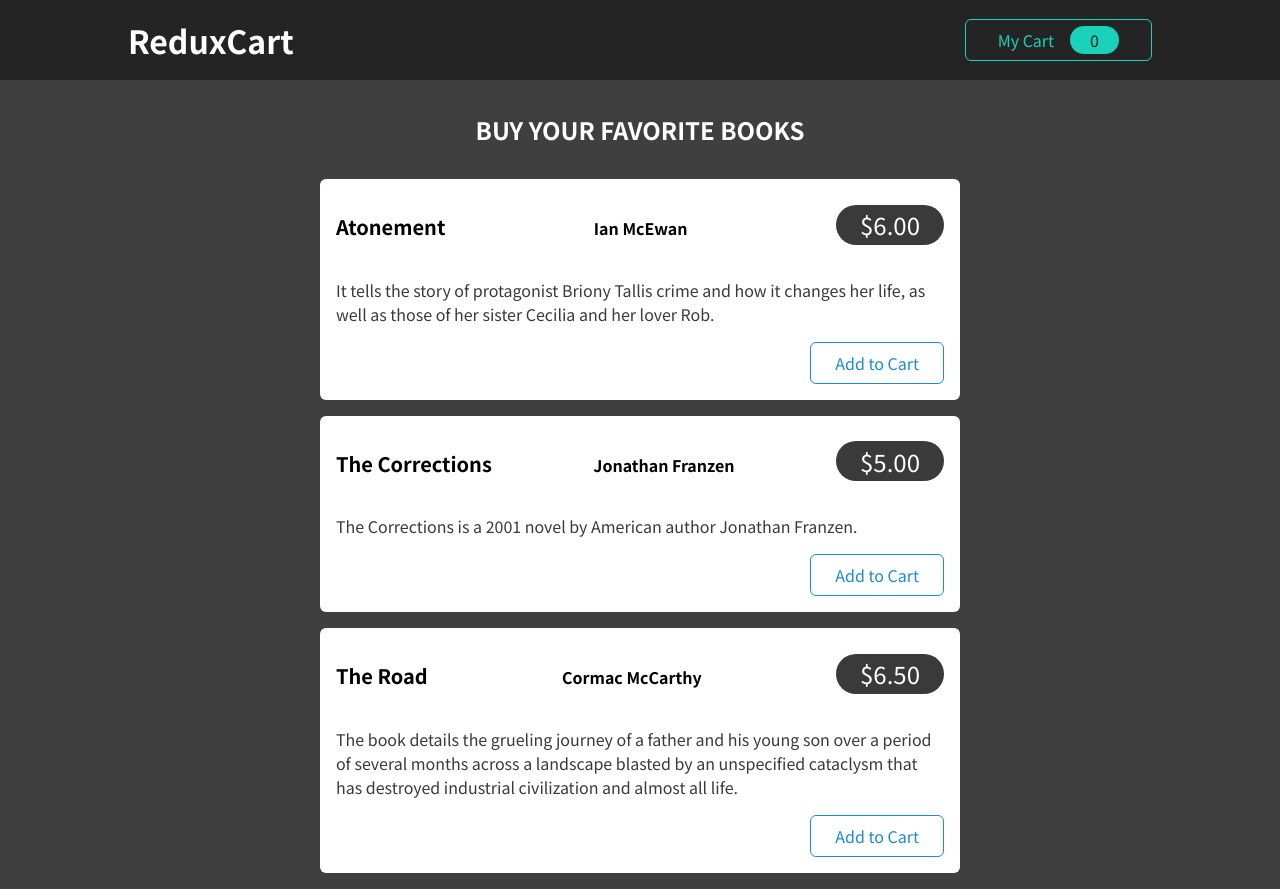
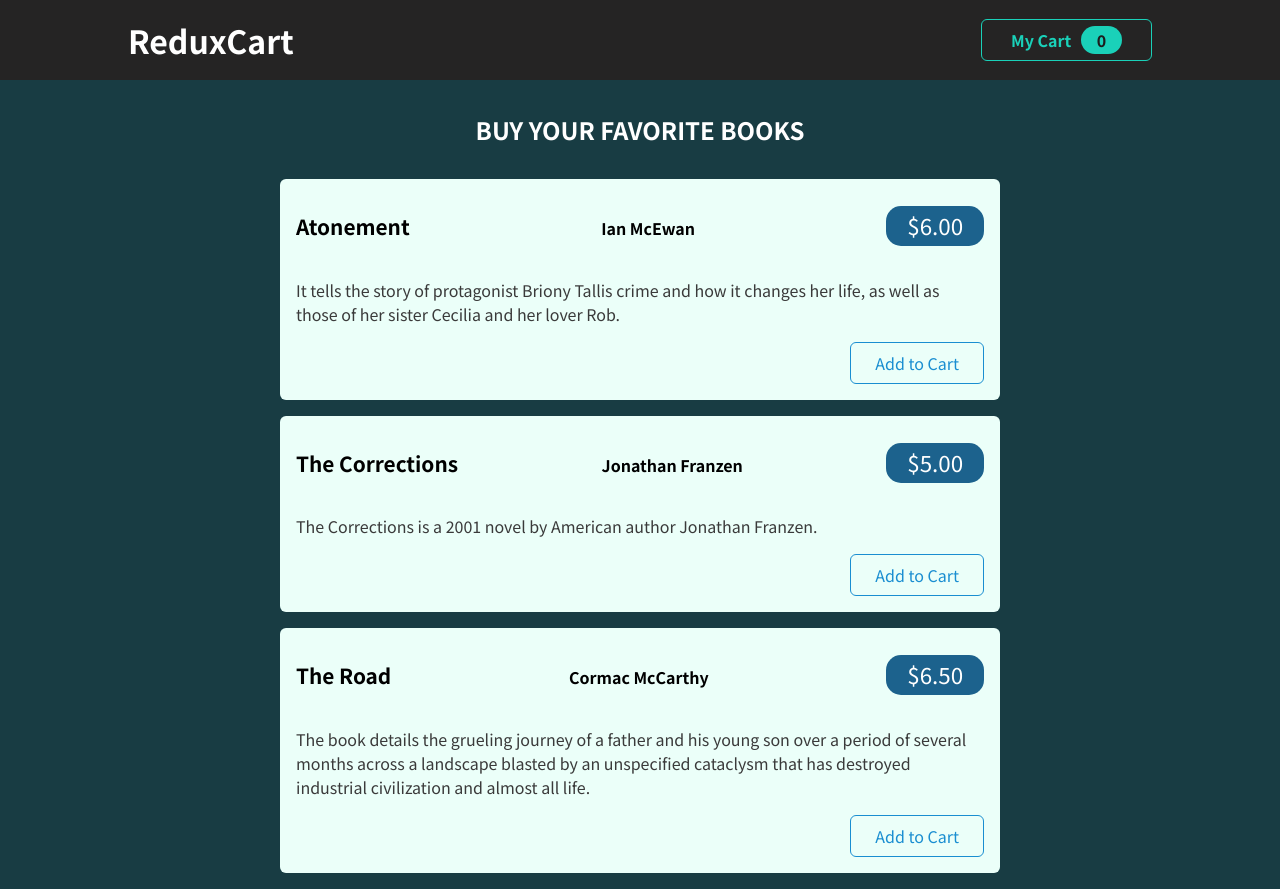
Before and after one commit to berkagmpp/redux-cart, a React (Create React App) app: page / in a window 1280 px wide. Built offline with nearby package versions, Linux system fonts and the light colour scheme.

Commit message:
revise some css style and colour

```diff
--- a/src/components/Cart/Cart.js
+++ b/src/components/Cart/Cart.js
@@ -14,6 +14,7 @@ const Cart = (props) => {
                 {cartItems.map(item => (    // this item is comming from Redux
                     <CartItem key={item.id}
                               item={{
+                                id: item.id,
                                 title: item.title,
                                 quantity: item.quantity,
                                 total: item.totalPrice,
--- a/src/components/Cart/Cart.module.css
+++ b/src/components/Cart/Cart.module.css
@@ -1,6 +1,6 @@
 .cart {
   max-width: 30rem;
-  background-color: #313131;
+  background-color: #053c40;
   color: white;
 }
 
--- a/src/components/Cart/CartButton.module.css
+++ b/src/components/Cart/CartButton.module.css
@@ -10,12 +10,13 @@
 }
 
 .button span {
-  margin: 0 0.5rem;
+  margin: 0 0.3rem;
+  font-weight: bold;
 }
 
 .badge {
   background-color: #1ad1b9;
   border-radius: 30px;
-  padding: 0.15rem 1.25rem;
+  padding: 0.15rem 1rem;
   color: #1d1d1d;
 }
--- a/src/components/Cart/CartItem.js
+++ b/src/components/Cart/CartItem.js
@@ -1,7 +1,26 @@
+import { useDispatch } from 'react-redux';
+
+import { cartActions } from '../../store/cart-slice';
+
 import classes from './CartItem.module.css';
 
 const CartItem = (props) => {
-  const { title, quantity, total, price } = props.item;
+    const dispatch = useDispatch();
+    const { id, title, quantity, total, price } = props.item;
+
+    const removeQuantityHandler = () => {
+        dispatch(cartActions.removeItemFromCart(id));
+    };
+
+    const addQuantityHandler = () => {
+        dispatch(
+            cartActions.addItemToCart({
+                id,
+                title,
+                price
+            })
+        )
+    };
 
     return (
         <li className={classes.item}>
@@ -17,8 +36,8 @@ const CartItem = (props) => {
                     x <span>{quantity}</span>
                 </div>
                 <div className={classes.actions}>
-          <button>-</button>
-          <button>+</button>
+                    <button onClick={removeQuantityHandler}>-</button>
+                    <button onClick={addQuantityHandler}>+</button>
                 </div>
             </div>
         </li>
--- a/src/components/Cart/CartItem.module.css
+++ b/src/components/Cart/CartItem.module.css
@@ -1,6 +1,6 @@
 .item {
   margin: 1rem 0;
-  background-color: #575757;
+  background-color: #1c8d8d;
   padding: 1rem;
 }
 
--- a/src/components/Shop/ProductItem.module.css
+++ b/src/components/Shop/ProductItem.module.css
@@ -1,6 +1,6 @@
 .item h3 {
   margin: 0.5rem 0;
-  font-size: 1.25rem;
+  font-size: 1.3rem;
 }
 
 .item header {
@@ -10,11 +10,11 @@
 }
 
 .price {
-  border-radius: 30px;
-  padding: 0.15rem 1.5rem;
-  background-color: #3a3a3a;
+  border-radius: 15px;
+  padding: 0.2rem 1.3rem 0.3rem 1.3rem;
+  background-color: #1c628d;
   color: white;
-  font-size: 1.5rem;
+  font-size: 1.4rem;
 }
 
 .item p {
--- a/src/components/UI/Card.module.css
+++ b/src/components/UI/Card.module.css
@@ -1,8 +1,8 @@
 .card {
   margin: 1rem auto;
   border-radius: 6px;
-  background-color: white;
+  background-color: rgb(235, 255, 249);
   padding: 1rem;
   width: 90%;
-  max-width: 40rem;
+  max-width: 45rem;
 }
--- a/src/index.css
+++ b/src/index.css
@@ -10,7 +10,7 @@ html {
 
 body {
   margin: 0;
-  background-color: #3f3f3f;
+  background-color: #183c43;
 }
 
 button {
```
Lines whose indentation alone changed are shown as unchanged.
